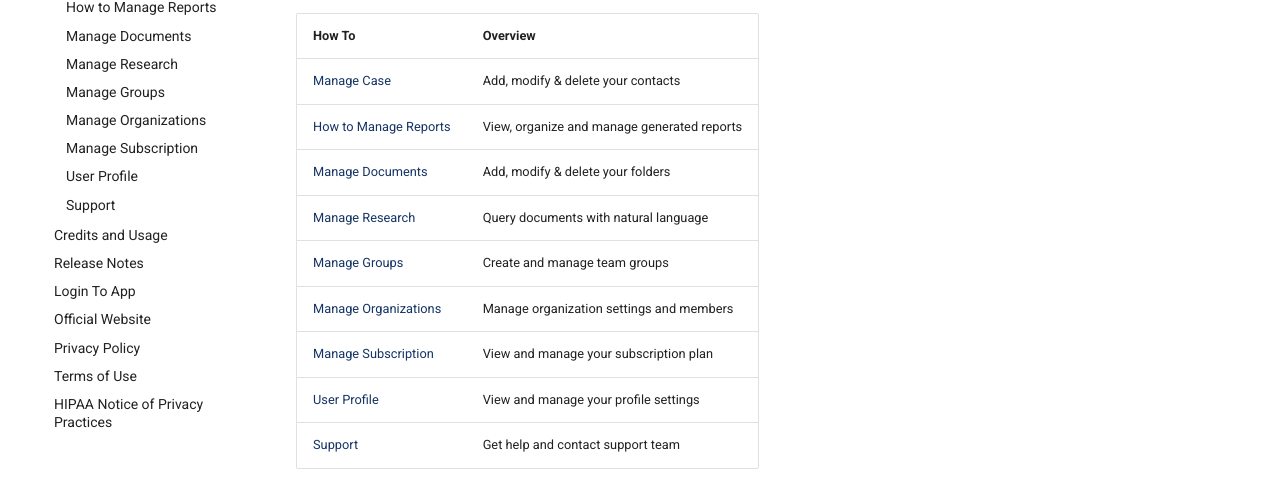
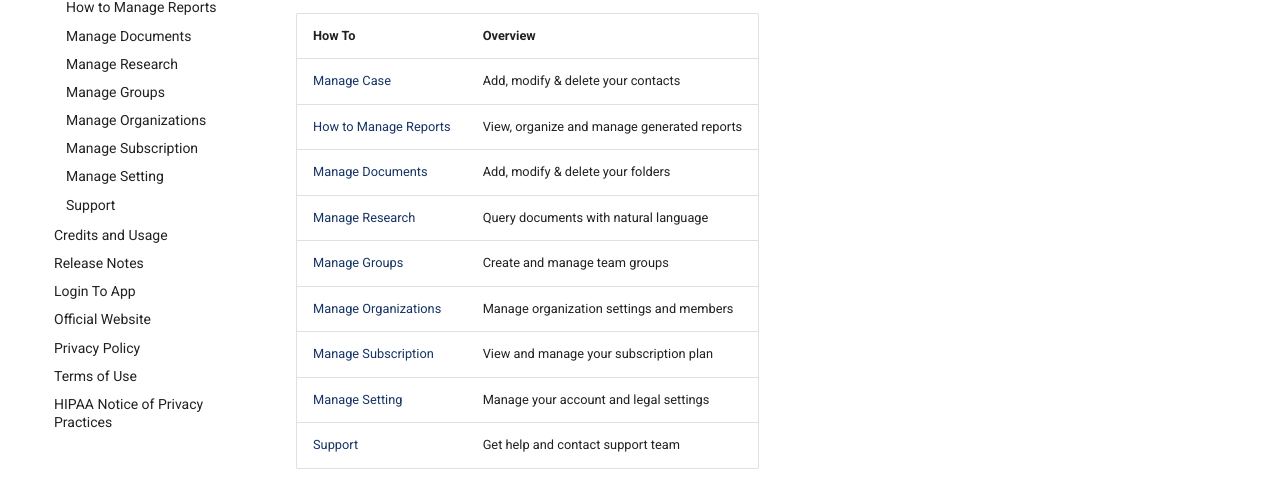
Before and after one commit to superinsight/superinsight-app-doc, an MkDocs documentation site: the page built from docs/guide/index.md, in a window 1280 px wide and 1323 px high. Shown: the part 301-797 px from the top of the window. Built offline with MkDocs 1.6.1 and Material for MkDocs 9.7.7, drawn with Linux system fonts in a browser that asks for light colours.

Commit message:
Update setting

```diff
--- a/docs/guide/index.md
+++ b/docs/guide/index.md
@@ -13,7 +13,7 @@ Learn more about Superinsight with the following How To Guide.
 | [Manage Groups](groups.md)                   | Create and manage team groups       |
 | [Manage Organizations](organizations.md)     | Manage organization settings and members|
 | [Manage Subscription](subscription.md)       | View and manage your subscription plan|
-| [User Profile](user-profile.md)              | View and manage your profile settings|
+| [Manage Setting](manage-setting.md)          | Manage your account and legal settings|
 | [Support](support.md)                        | Get help and contact support team  |
 
 
--- a/mkdocs.yml
+++ b/mkdocs.yml
@@ -20,7 +20,7 @@ nav:
     - Manage Groups: guide/groups.md
     - Manage Organizations: guide/organizations.md
     - Manage Subscription: guide/subscription.md
-    - User Profile: guide/user-profile.md
+    - Manage Setting: guide/manage-setting.md
     - Support: guide/support.md
   - Credits and Usage: guide/credit-usage.md
   - Release Notes: guide/release-notes.md
```
Also changed, not shown: docs/guide/user-profile.md (deleted, +0 -41 lines).
